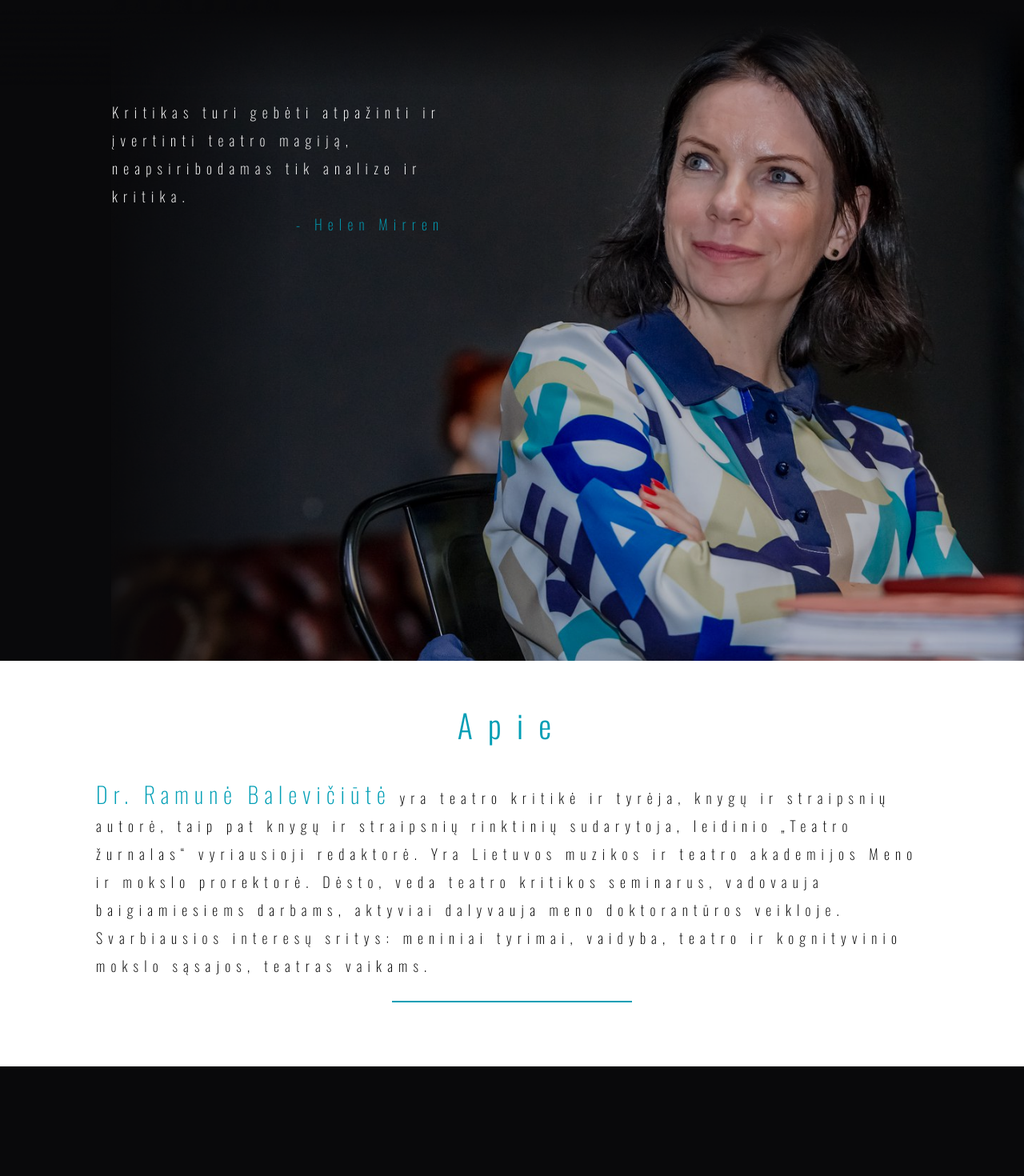
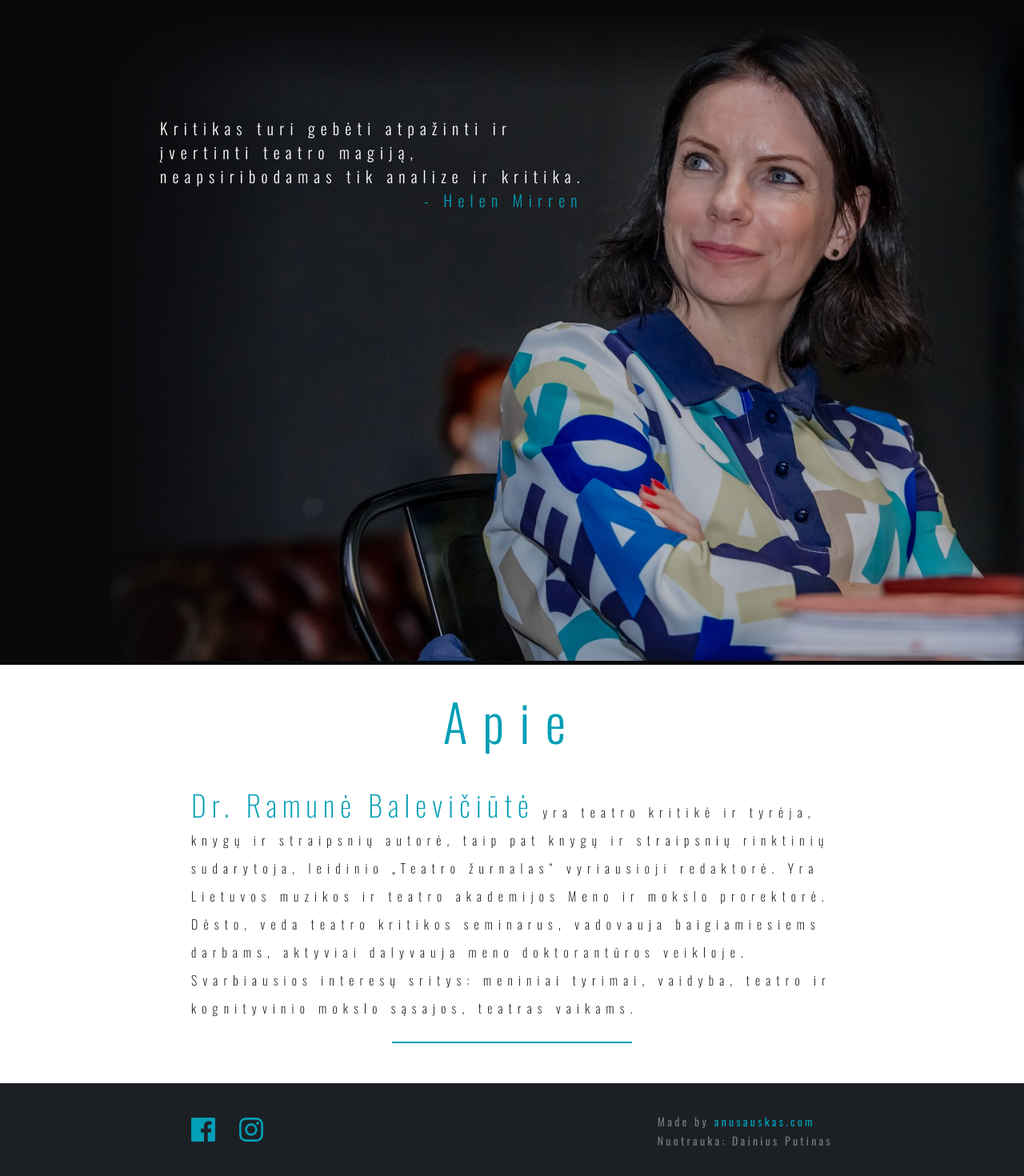
Before and after one commit to AudriusAnusauskas/rbapp, a React (Create React App) app: page / in a window 1280 px wide. Shown: the part 120-1590 px from the top of the page at 80% size. Before the commit the page ends 1453 px from the top, so only its background shows below. Built offline with nearby package versions, Linux system fonts and the light colour scheme.

Commit message:
implement footer and adjust mediaqueries

```diff
--- a/src/Hooks/useMediaQuery.ts
+++ b/src/Hooks/useMediaQuery.ts
@@ -1,10 +1,12 @@
-import { useEffect, useState } from 'react';
+import { useEffect, useState } from "react";
 
 type UseMediaQueryProps = {
   matchQuery: string;
 };
 
-const useMediaQuery = ({ matchQuery }: UseMediaQueryProps): { matches: boolean } => {
+const useMediaQuery = ({
+  matchQuery,
+}: UseMediaQueryProps): { matches: boolean } => {
   const mediaQuery = window.matchMedia(matchQuery);
   const [matches, setMatches] = useState(mediaQuery.matches);
 
@@ -12,12 +14,12 @@ const useMediaQuery = ({ matchQuery }: UseMediaQueryProps): { matches: boolean }
     const eventHandler = (event: MediaQueryListEvent) => {
       setMatches(event.matches);
     };
-    mediaQuery.addEventListener('change', eventHandler);
+    mediaQuery.addEventListener("change", eventHandler);
 
     return () => {
-      mediaQuery.removeEventListener('change', eventHandler);
+      mediaQuery.removeEventListener("change", eventHandler);
     };
-  }, []);
+  }, [mediaQuery]);
 
   return {
     matches,
--- a/src/components/About/About.tsx
+++ b/src/components/About/About.tsx
@@ -3,7 +3,7 @@ import "./about.css";
 
 const About = () => {
   return (
-    <section className="about">
+    <section className="about" id="about">
       <h2>Apie</h2>
       <p>
         <span>Dr. Ramunė Balevičiūtė</span> yra teatro kritikė ir tyrėja, knygų
--- a/src/components/About/about.css
+++ b/src/components/About/about.css
@@ -15,7 +15,7 @@ h2 {
   line-height: 35px;
   letter-spacing: 19.2px;
 }
-p {
+.about p {
   font-size: 20;
   font-style: normal;
   font-weight: 200;
@@ -38,7 +38,7 @@ p {
 .bottom :nth-child(2) {
   border-bottom: 2px solid #019eb5;
 }
-@media screen and (max-width: 1300px) {
+@media screen and (max-width: 1200px) {
   .about {
     margin-top: -5px;
     padding: 30px 120px;
@@ -49,14 +49,14 @@ p {
   .about p {
     font-size: 18px;
     line-height: 35px;
-    letter-spacing: 7.2px;
+    letter-spacing: 5.2px;
   }
   .about p span {
     font-size: 28px;
   }
 }
 
-@media screen and (max-width: 900px) {
+@media screen and (max-width: 660px) {
   .about {
     padding: 30px;
     max-width: 390px;
--- /dev/null
+++ b/src/components/Footer/Footer.tsx
@@ -0,0 +1,27 @@
+import React from "react";
+import "./footer.css";
+import { ReactComponent as Facebook } from "../../svg/Facebook.svg";
+import { ReactComponent as Instagram } from "../../svg/Instagram.svg";
+
+const Footer: React.FunctionComponent = () => {
+  return (
+    <section className="footer">
+      <div className="social">
+        <a href="https://www.facebook.com/ramune.baleviciute">
+          <Facebook className="icons" />
+        </a>
+        <a href="https://instagram.com/ramune.bale?igshid=MzRlODBiNWFlZA==">
+          <Instagram className="icons" />
+        </a>
+      </div>
+      <div className="credits">
+        <p>
+          Made by <a href="https://anusauskas.com/">anusauskas.com</a>
+        </p>
+        <p>Nuotrauka: Dainius Putinas</p>
+      </div>
+    </section>
+  );
+};
+
+export default Footer;
--- /dev/null
+++ b/src/components/Footer/footer.css
@@ -0,0 +1,57 @@
+.footer {
+  background-color: #1c2025;
+  max-width: 1440px;
+  display: flex;
+  justify-content: space-between;
+  align-items: center;
+  height: 60px;
+  padding: 60px 239px;
+}
+
+.social {
+  display: flex;
+  gap: 30px;
+}
+.credits {
+  color: #fff;
+}
+.credits p {
+  line-height: 10px;
+  color: #767676;
+  font-size: 14px;
+  letter-spacing: 3.22px;
+}
+.credits p a {
+  cursor: pointer;
+  color: #019eb5;
+}
+.icons {
+  height: 30px;
+  width: 30px;
+}
+@media screen and (max-width: 1200px) {
+  .footer {
+    height: 40px;
+    padding: 60px 120px;
+  }
+  .icons {
+    height: 20px;
+    width: 20px;
+  }
+  .credits p {
+    font-size: 12px;
+  }
+}
+@media screen and (max-width: 660px) {
+  .footer {
+    height: 40px;
+    padding: 10px 30px;
+  }
+  .icons {
+    height: 15px;
+    width: 15px;
+  }
+  .credits p {
+    font-size: 10px;
+  }
+}
--- a/src/components/HamburgerButton/HamburgerButton.tsx
+++ b/src/components/HamburgerButton/HamburgerButton.tsx
@@ -12,6 +12,7 @@ const HamburgerButton = ({ isActive, onClick }: Props): JSX.Element => {
   return (
     <div
       className={classNames("hamburger", {
+        // eslint-disable-next-line
         ["active"]: isActive,
       })}
       onClick={onClick}
--- a/src/components/Hero/hero.css
+++ b/src/components/Hero/hero.css
@@ -37,22 +37,27 @@ img {
   margin-left: 330px;
 }
 
-@media screen and (max-width: 1300px) {
+@media screen and (max-width: 1200px) {
   .quote {
     position: absolute;
-    top: 225px;
+    top: 200px;
     left: 140px;
-    font-size: 18px;
-    width: 420px;
-    letter-spacing: 5.4px;
+    font-size: 14px;
+    width: 300px;
+    letter-spacing: 5.1px;
   }
   .quote p span {
     color: #019eb5;
-    margin-left: 230px;
+    margin-left: 130px;
+  }
+}
+@media screen and (max-width: 900px) {
+  .quote {
+    left: 40px;
   }
 }
 
-@media screen and (max-width: 900px) {
+@media screen and (max-width: 660px) {
   .img390 {
     max-width: 390px;
     display: block;
--- a/src/components/Layout/Layout.tsx
+++ b/src/components/Layout/Layout.tsx
@@ -1,4 +1,5 @@
 import About from "../About/About";
+import Footer from "../Footer/Footer";
 import Hero from "../Hero/Hero";
 
 const Layout: React.FunctionComponent = () => {
@@ -6,6 +7,7 @@ const Layout: React.FunctionComponent = () => {
     <div>
       <Hero />
       <About />
+      <Footer />
     </div>
   );
 };
--- a/src/components/Navbar/Navbar.tsx
+++ b/src/components/Navbar/Navbar.tsx
@@ -39,7 +39,9 @@ const Navbar = () => {
           />
         ) : (
           <ul>
-            <li>Apie</li>
+            <li>
+              <a href="#about">Apie</a>
+            </li>
             <li>Tyrimai</li>
             <li>Straipsniai</li>
             <li>Knygos</li>
@@ -49,7 +51,9 @@ const Navbar = () => {
         {isSidebarVisible && (
           <Sidebar onBackdropClick={closeSidebar}>
             <ul className="menu-sidebar">
-              <li>Apie</li>
+              <li>
+                <a href="#about">Apie</a>
+              </li>
               <li>Tyrimai</li>
               <li>Straipsniai</li>
               <li>Knygos</li>
--- a/src/index.css
+++ b/src/index.css
@@ -2,6 +2,13 @@
 @import url("https://fonts.googleapis.com/css2?family=Roboto:wght@100;300;400;500;700&display=swap");
 * {
   box-sizing: border-box;
+}
+html {
+  scroll-behavior: smooth;
+}
+
+a {
+  all: unset;
 }
 body {
   margin: 0;
```
Also changed, not shown: src/svg/Facebook.svg (added), src/svg/Instagram.svg (added).
